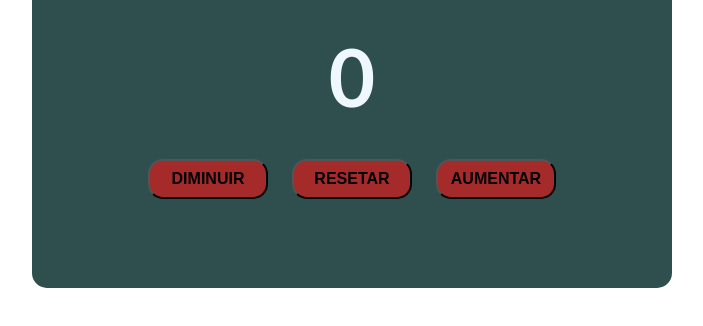
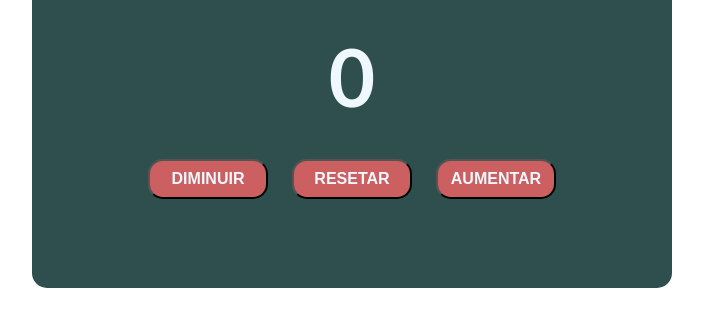
Before and after one commit to maccioli/40JavaScript-Projects, a website: page Contador/index.html in a window 1280 px wide. Shown: the part 392-718 px from the top of the page, without its empty margins (288-991 px from the left). Drawn offline with Linux system fonts and the light colour scheme.

Commit message:
correção css button

```diff
--- a/Contador/style.css
+++ b/Contador/style.css
@@ -43,7 +43,8 @@ button {
     margin: 10px;
     font-weight: bold;
     font-size: 16px;
-    background-color: brown;
+    background-color: rgb(204, 96, 96);
+    color:aliceblue;
 }
 
 .fontContador {
```
